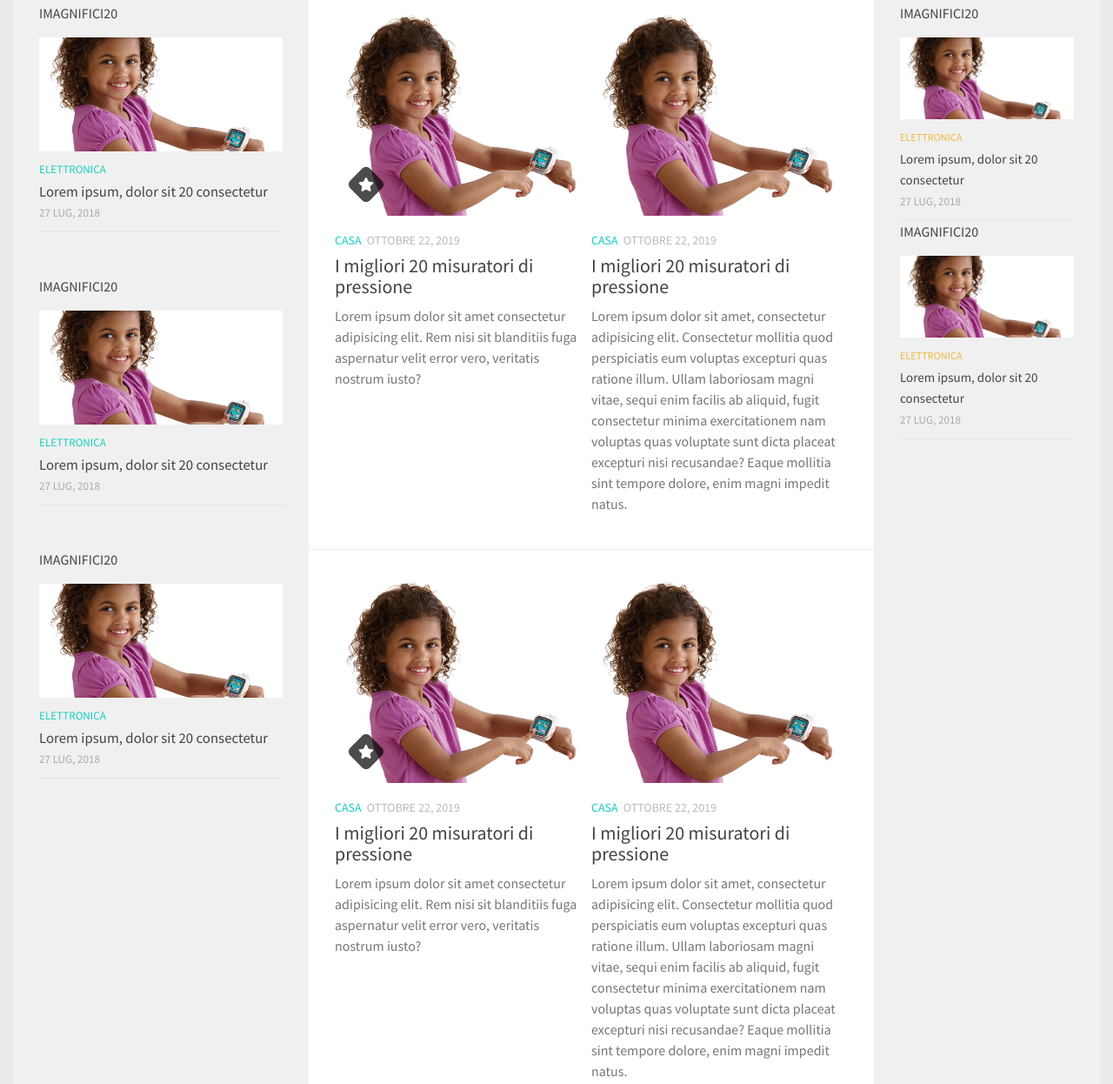
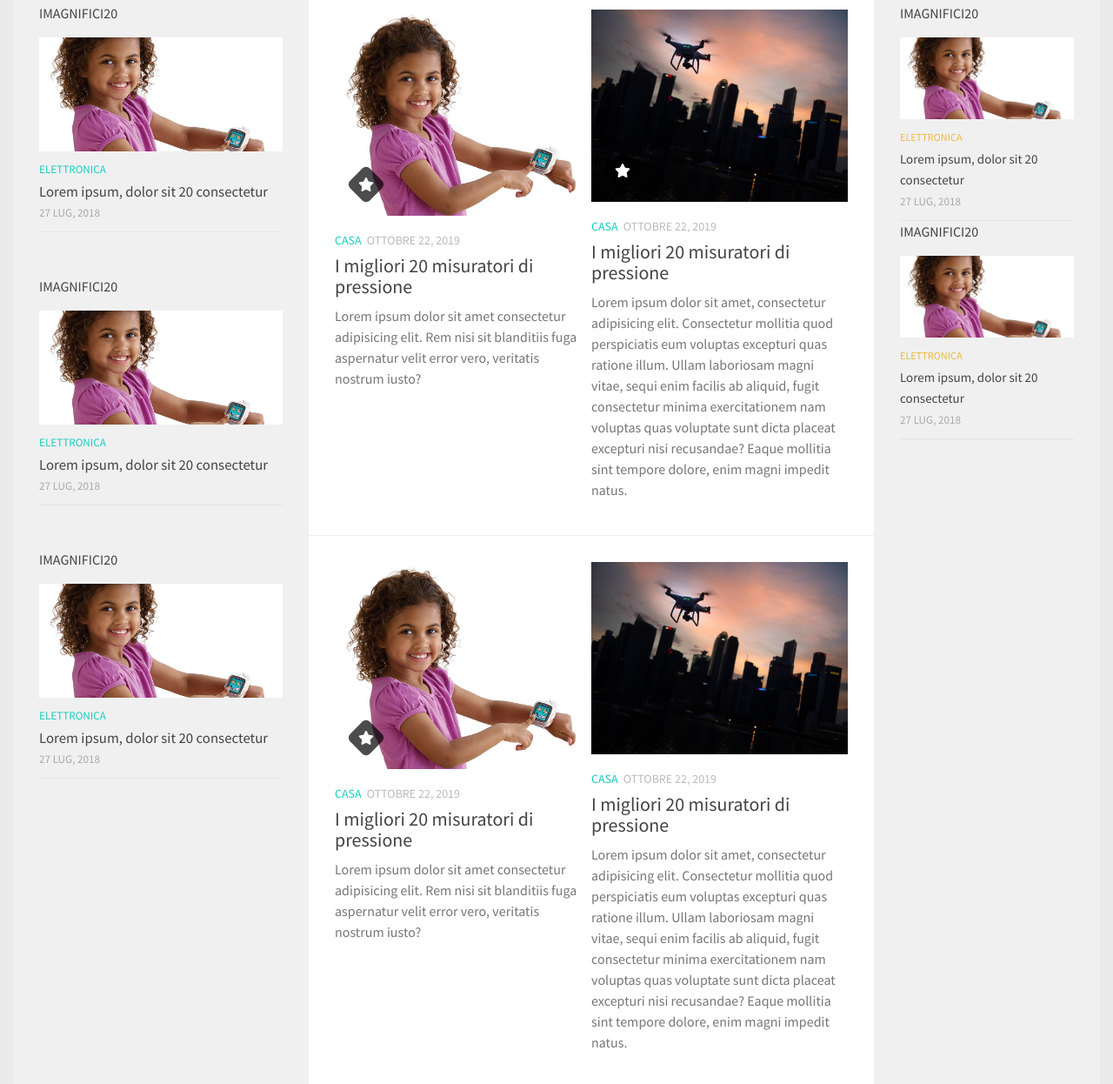
Before and after one commit to analebyodkina/iMagnifizi, a plain HTML site: page index.html in a window 1280 px wide. Shown: the part 274-1520 px from the top of the page at 87% size. Drawn offline with nearby package versions, Linux system fonts and the light colour scheme.

Commit message:
added hover to image

```diff
--- a/index.html
+++ b/index.html
@@ -113,11 +113,62 @@
 					<div class="main__items">
 						<div class="main__row">
 							<div class="main__item">
+								<div class="main__image star">
+									<picture>
+										<!-- <source srcset="./img/girl-with-watch.webp 1x, ./img/girl-with-watch@2x.webp 2x" type="image/webp">
+										<source srcset="./img/girl-with-watch.jpg 1x, ./img/girl-with-watch.jpg 2x" type="image/jpg">  -->
+										<img  src="./img/girl-with-watch.jpg" alt="iMagnifizi logo" width="345" height="257">
+									</picture>
+									<div class="main__star">
+										<i class="fa-solid fa-star"></i>
+									</div>
+
+
+								</div>
+								<div class="main__info">
+									<a href="##" class="main__category">Casa</a>
+									<div class="main__date">Ottobre 22, 2019
+									</div>
+								</div>
+								<div class="main__title">
+									<a href="##">I migliori 20 misuratori di pressione</a></div>
+								<div class="main__desc">
+									Lorem ipsum dolor sit amet consectetur adipisicing elit. Rem nisi sit blanditiis fuga aspernatur velit error vero, veritatis nostrum iusto?
+								</div>
+							</div>
+							<div class="main__item">
+								<div class="main__image star">
+									<picture>
+										<!-- <source srcset="./img/girl-with-watch.webp 1x, ./img/girl-with-watch@2x.webp 2x" type="image/webp">
+										<source srcset="./img/girl-with-watch.jpg 1x, ./img/girl-with-watch.jpg 2x" type="image/jpg">  -->
+										<img  src="./img/night-city.jpg" alt="night city" width="345" height="257">
+									</picture>
+									<div class="main__star">
+										<i class="fa-solid fa-star"></i>
+									</div>
+
+
+								</div>
+								<div class="main__info">
+									<a href="##" class="main__category">Casa</a>
+									<div class="main__date">Ottobre 22, 2019
+									</div>
+								</div>
+								<div class="main__title">
+									<h2><a href="##">I migliori 20 misuratori di pressione</a></div></h2>
+								<div class="main__desc">
+									Lorem ipsum dolor sit amet, consectetur adipisicing elit. Consectetur mollitia quod perspiciatis eum voluptas excepturi quas ratione illum. Ullam laboriosam magni vitae, sequi enim facilis ab aliquid, fugit consectetur minima exercitationem nam voluptas quas voluptate sunt dicta placeat excepturi nisi recusandae? Eaque mollitia sint tempore dolore, enim magni impedit natus.
+								</div>
+							</div>
+
+						</div>
+						<div class="main__row">
+							<div class="main__item">
 								<div class="main__image">
 									<picture>
 										<!-- <source srcset="./img/girl-with-watch.webp 1x, ./img/girl-with-watch@2x.webp 2x" type="image/webp">
 										<source srcset="./img/girl-with-watch.jpg 1x, ./img/girl-with-watch.jpg 2x" type="image/jpg">  -->
-										<img  src="./img/girl-with-watch.jpg" alt="iMagnifizi logo" width="280" height="132">
+										<img  src="./img/girl-with-watch.jpg" alt="iMagnifizi logo" width="345" height="257">
 									</picture>
 									<div class="main__star">
 										<i class="fa-solid fa-star"></i>
@@ -141,55 +192,7 @@
 									<picture>
 										<!-- <source srcset="./img/girl-with-watch.webp 1x, ./img/girl-with-watch@2x.webp 2x" type="image/webp">
 										<source srcset="./img/girl-with-watch.jpg 1x, ./img/girl-with-watch.jpg 2x" type="image/jpg">  -->
-										<img  src="./img/girl-with-watch.jpg" alt="iMagnifizi logo" width="280" height="132">
-									</picture>
-
-
-								</div>
-								<div class="main__info">
-									<a href="##" class="main__category">Casa</a>
-									<div class="main__date">Ottobre 22, 2019
-									</div>
-								</div>
-								<div class="main__title">
-									<h2><a href="##">I migliori 20 misuratori di pressione</a></div></h2>
-								<div class="main__desc">
-									Lorem ipsum dolor sit amet, consectetur adipisicing elit. Consectetur mollitia quod perspiciatis eum voluptas excepturi quas ratione illum. Ullam laboriosam magni vitae, sequi enim facilis ab aliquid, fugit consectetur minima exercitationem nam voluptas quas voluptate sunt dicta placeat excepturi nisi recusandae? Eaque mollitia sint tempore dolore, enim magni impedit natus.
-								</div>
-							</div>
-
-						</div>
-						<div class="main__row">
-							<div class="main__item">
-								<div class="main__image">
-									<picture>
-										<!-- <source srcset="./img/girl-with-watch.webp 1x, ./img/girl-with-watch@2x.webp 2x" type="image/webp">
-										<source srcset="./img/girl-with-watch.jpg 1x, ./img/girl-with-watch.jpg 2x" type="image/jpg">  -->
-										<img  src="./img/girl-with-watch.jpg" alt="iMagnifizi logo" width="280" height="132">
-									</picture>
-									<div class="main__star">
-										<i class="fa-solid fa-star"></i>
-									</div>
-
-
-								</div>
-								<div class="main__info">
-									<a href="##" class="main__category">Casa</a>
-									<div class="main__date">Ottobre 22, 2019
-									</div>
-								</div>
-								<div class="main__title">
-									<a href="##">I migliori 20 misuratori di pressione</a></div>
-								<div class="main__desc">
-									Lorem ipsum dolor sit amet consectetur adipisicing elit. Rem nisi sit blanditiis fuga aspernatur velit error vero, veritatis nostrum iusto?
-								</div>
-							</div>
-							<div class="main__item">
-								<div class="main__image">
-									<picture>
-										<!-- <source srcset="./img/girl-with-watch.webp 1x, ./img/girl-with-watch@2x.webp 2x" type="image/webp">
-										<source srcset="./img/girl-with-watch.jpg 1x, ./img/girl-with-watch.jpg 2x" type="image/jpg">  -->
-										<img  src="./img/girl-with-watch.jpg" alt="iMagnifizi logo" width="280" height="132">
+										<img  src="./img/night-city.jpg" alt="night city" width="345" height="257">
 									</picture>
 
 
--- a/scss/blocks/_main-section.scss
+++ b/scss/blocks/_main-section.scss
@@ -32,18 +32,33 @@
     flex-direction: column;
     flex-grow: 1;
     padding-bottom: 40rem;
-
+    transition: $transition;
   }
 
   &__image {
     position: relative;
     margin-bottom: 16rem;
+    cursor: pointer;
+    img {
+        transition: .5s all ease;
+    }
+    &:hover {
+      img {
+        opacity: 0.8;
+      }
+      .main__star {
+        background-color: $white;
+      }
+      .main__star i {
+        color: rgba(0, 0, 0, 0.7);;
+      }
+    }
   }
 
   &__star {
     cursor: pointer;
     position: absolute;
-    transition: all 0.7s ease;
+    transition: all 1s ease;
     z-index: 1;
     bottom: 20rem;
     left: 20rem;
@@ -55,6 +70,7 @@
     display: flex;
     align-items: center;
     justify-content: center;
+    transition: .5s all ease;
     i {
       font-size: 16rem;
       color: $white;
@@ -79,13 +95,11 @@
     }
   }
 
-
-
   &__title {
     margin-bottom: 10rem;
     a {
-        @include text($ff, 22rem, 24rem, 400, $color-titles);
-        transition: $transition;
+      @include text($ff, 22rem, 24rem, 400, $color-titles);
+      transition: $transition;
       &:hover,
       &:active {
         color: $color-primary;
@@ -96,6 +110,16 @@
   &__desc {
     @include text($ff, 16rem, 24rem, 400, $color-text);
   }
+  .item {
+    &:hover {
+      .main__image img {
+        filter: brightness(170%);
+      }
+      .main__title a {
+        color: $color-primary;
+      }
+    }
+  }
 }
 .fa-solid {
 }
```
Also changed, not shown: css/style.css.
